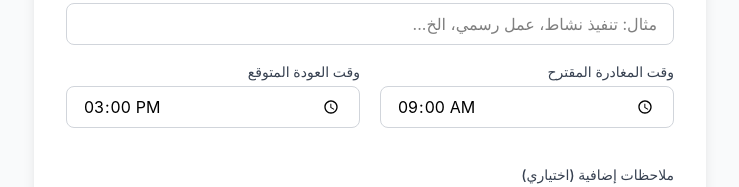
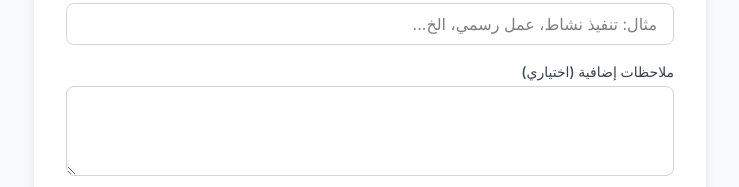
Before and after one commit to osamaazizjaber-droid/tdh_movement-plan, a React (Vite) app: page /request in a window 1280 px wide. Shown: the part 546-733 px from the top of the page, without its empty margins (270-1009 px from the left). Built offline with nearby package versions, Linux system fonts and the light colour scheme; no server answers.

Commit message:
Remove departure and return time fields from request form

```diff
--- a/src/pages/MovementRequest.jsx
+++ b/src/pages/MovementRequest.jsx
@@ -16,8 +16,6 @@ export default function MovementRequest() {
     destination: '',
     passengers: '',
     purpose: '',
-    departure_time: '09:00',
-    return_time: '15:00',
     notes: ''
   });
 
@@ -165,26 +163,6 @@ export default function MovementRequest() {
             />
           </div>
 
-          <div className="grid grid-cols-1 md:grid-cols-2 gap-5">
-            <div className="form-group mb-0">
-              <label className="form-label">وقت المغادرة المقترح</label>
-              <input
-                type="time"
-                className="form-input"
-                value={form.departure_time}
-                onChange={e => setForm({...form, departure_time: e.target.value})}
-              />
-            </div>
-            <div className="form-group mb-0">
-              <label className="form-label">وقت العودة المتوقع</label>
-              <input
-                type="time"
-                className="form-input"
-                value={form.return_time}
-                onChange={e => setForm({...form, return_time: e.target.value})}
-              />
-            </div>
-          </div>
 
           <div className="form-group">
             <label className="form-label">ملاحظات إضافية (اختياري)</label>
```
